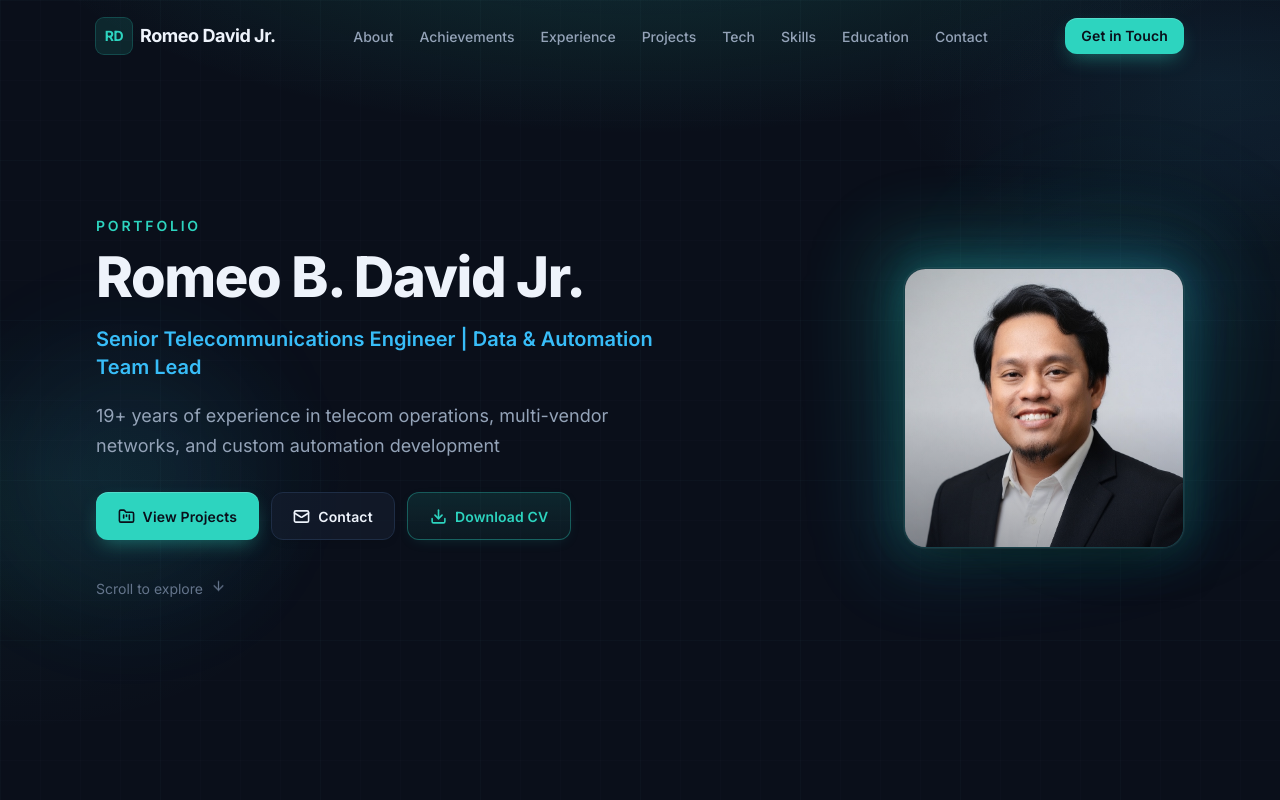
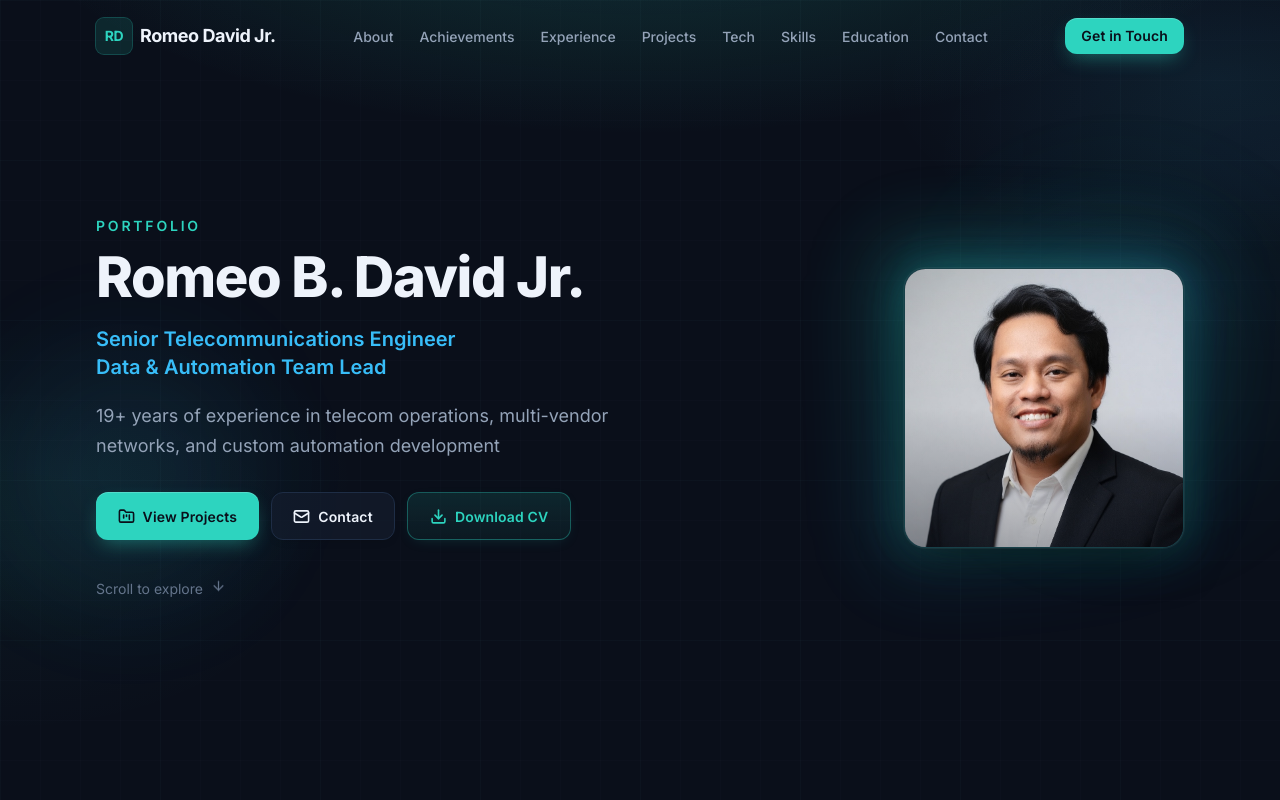
Before and after one commit to romeodavidjr/romeo-david-portfolio, a Next.js app: page / in a window 1280 px wide. Shown: the top 800 px of the page. Built offline with nearby package versions, Linux system fonts and the light colour scheme.

Commit message:
Keep the team-lead title on its own line

```diff
--- a/src/components/Hero.tsx
+++ b/src/components/Hero.tsx
@@ -27,7 +27,11 @@ export default function Hero() {
             {siteConfig.name}
           </h1>
           <p className="mt-4 max-w-xl animate-fade-in-up animation-delay-200 text-base font-semibold leading-snug text-accent-blue opacity-0 sm:mt-5 sm:text-xl sm:leading-snug">
-            {siteConfig.title}
+            {siteConfig.title.split(" | ").map((part) => (
+              <span key={part} className="block">
+                {part}
+              </span>
+            ))}
           </p>
           <p className="mt-4 max-w-xl animate-fade-in-up animation-delay-300 text-[0.95rem] leading-relaxed text-text-muted opacity-0 sm:mt-5 sm:text-lg">
             {siteConfig.tagline}
```
